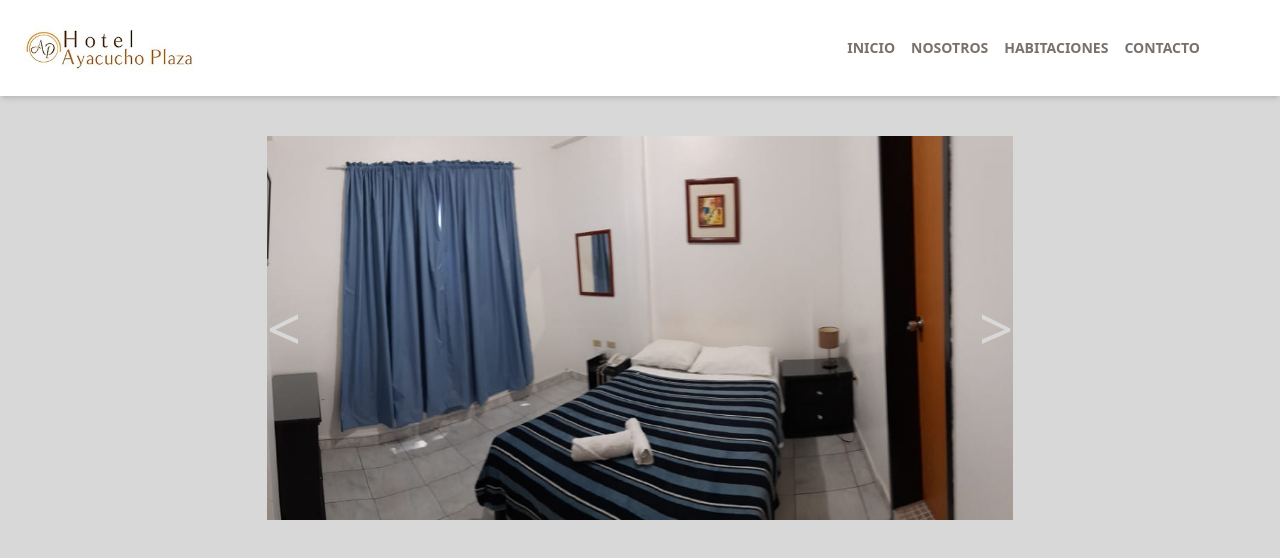
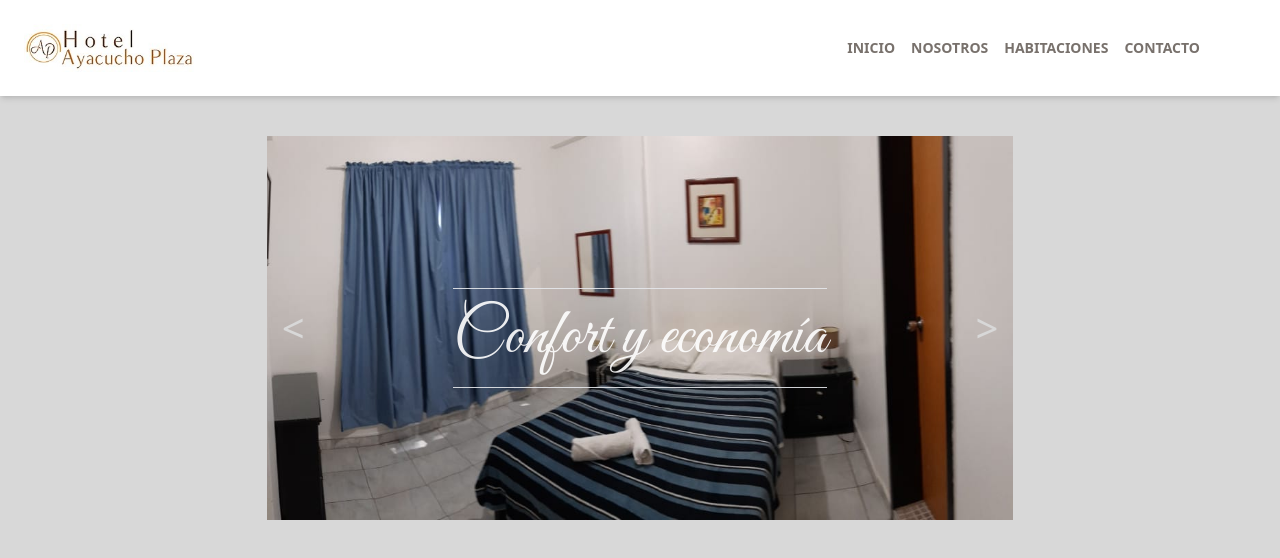
Before and after one commit to Yochi22/landingpagehotelayacucho, a React (Vite) app: page / in a window 1280 px wide. Shown: the top 558 px of the page. Built offline with nearby package versions, Linux system fonts and the light colour scheme.

Commit message:
carousel fixed

```diff
--- a/src/components/CarrouselOne.jsx
+++ b/src/components/CarrouselOne.jsx
@@ -57,7 +57,13 @@ const CarrouselOne = () => {
       }, [currentIndex]);
 
       return (
-        <div className="flex justify-center">
+
+        <div className="carousel flex justify-center">
+            <div className="titulo">
+                <hr />
+                <h3>Confort y economía</h3>
+                <hr />
+            </div>
           <div className="w-7/12">
             <div className="relative h-96 my-10 ">
               <img
--- a/src/styles/carousel.css
+++ b/src/styles/carousel.css
@@ -1,9 +1,48 @@
+@import url('https://fonts.googleapis.com/css2?family=Great+Vibes&display=swap');
+
 .arrow {
-   font-size: 60px;
+   font-size: 40px;
    color: #d8d8d8;
+   padding: 15px;
 }
 
 .arrow:hover {
 
     color: #474747;
  }
+
+ .titulo {
+    z-index: 2;
+    position: absolute;
+    margin-top: 57%;
+    text-align: center;
+    color: #ffffff;
+    font-weight: 400;
+    font-size: 22px;
+    font-family: 'Great Vibes', cursive;
+
+ }
+
+ .carousel {
+    z-index: 1;
+    position: relative;
+ }
+
+
+ @media screen and (min-width: 1200px) {
+    .titulo {
+        margin-top: 15%;
+        font-size: 65px;
+        opacity: 90%;
+    }
+ }
+
+ @media screen and (min-width: 768px) and (max-width: 1199px) {
+
+    .titulo {
+        margin-top: 24%;
+        font-size: 55px;
+        opacity: 90%;
+    }
+
+ }
```
